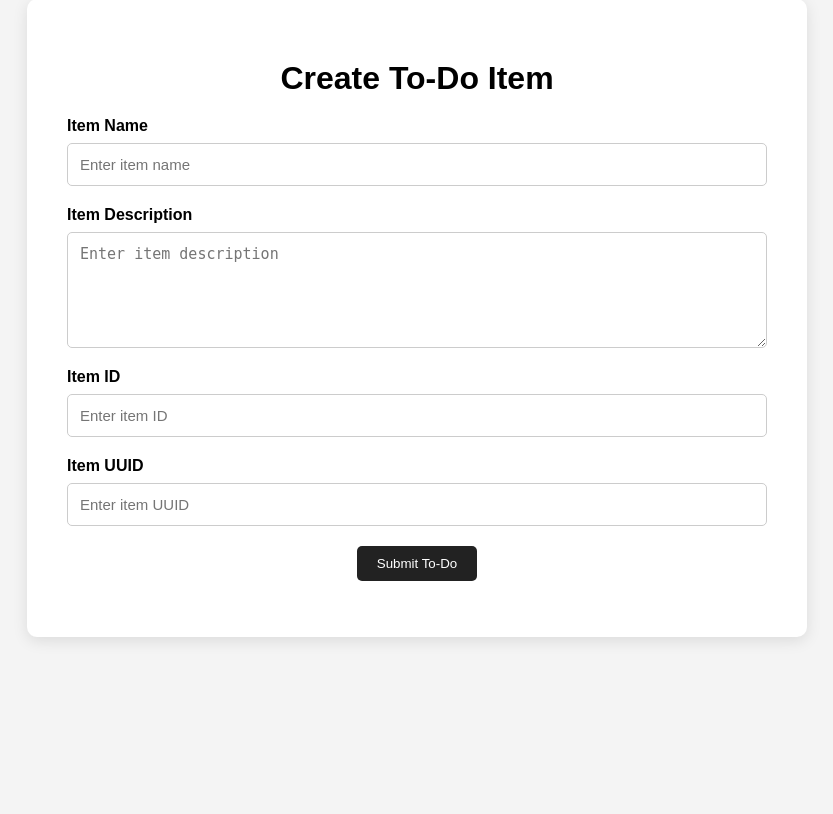
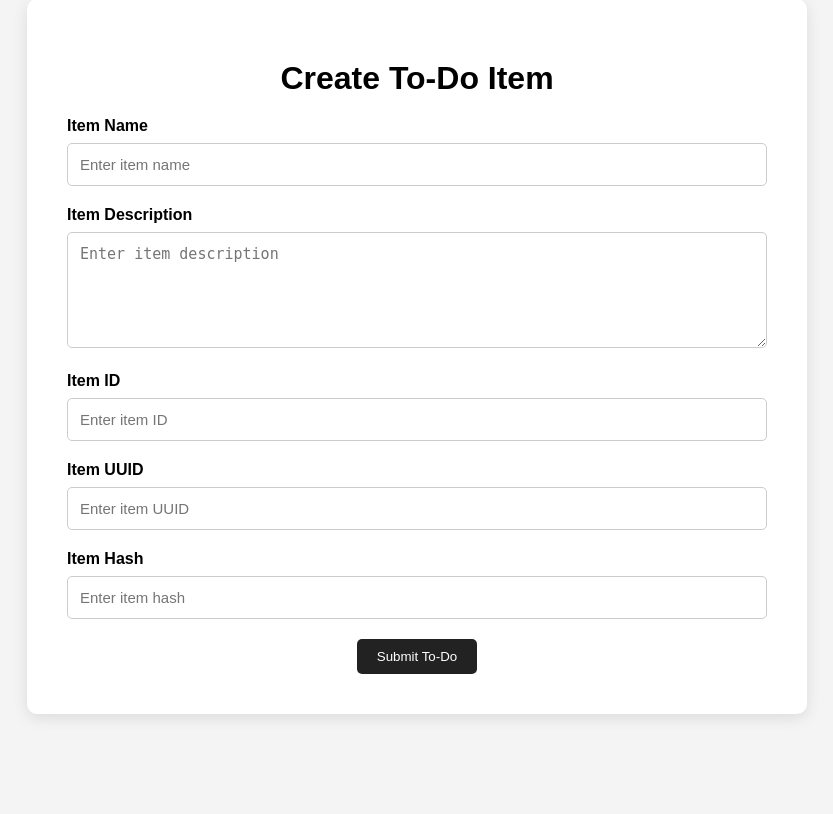
Before and after one commit to manvendra8830-rgb/Git-and-GitHub, a Flask app: page /todo in a window 1280 px wide. Shown: the part 101-915 px from the top of the page, without its empty margins (223-1056 px from the left). Before the commit the page ends 742 px from the top, so only its background shows below. Run offline with Flask 3, Linux system fonts and the light colour scheme.

Commit message:
Add Item Hash field

```diff
--- a/templates/todo.html
+++ b/templates/todo.html
@@ -1,4 +1,4 @@
-<!DOCTPE html>
+<!DOCTYPE html>
 <html lang="en">
 <head>
     <meta charset="UTF-8">
@@ -57,6 +57,17 @@
                 >
             </div>
 
+            <div class="form-group">
+                <label for="itemHash">Item Hash</label>
+                <input
+                    type="text"
+                    id="itemHash"
+                    name="itemHash"
+                    placeholder="Enter item hash"
+                    required
+                >
+            </div>
+
             <button type="submit">Submit To-Do</button>
 
         </form>
```
